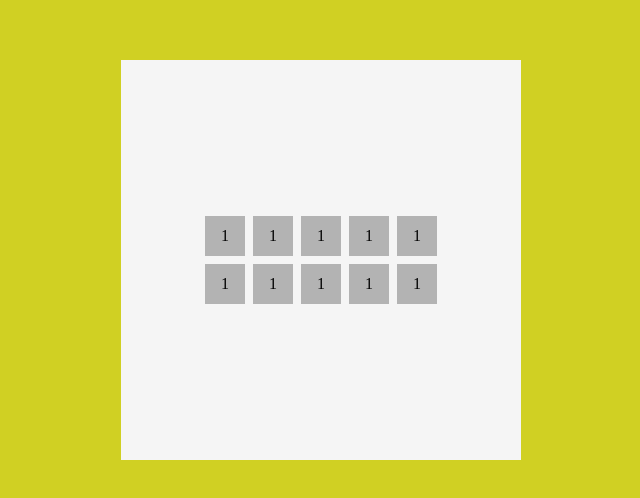
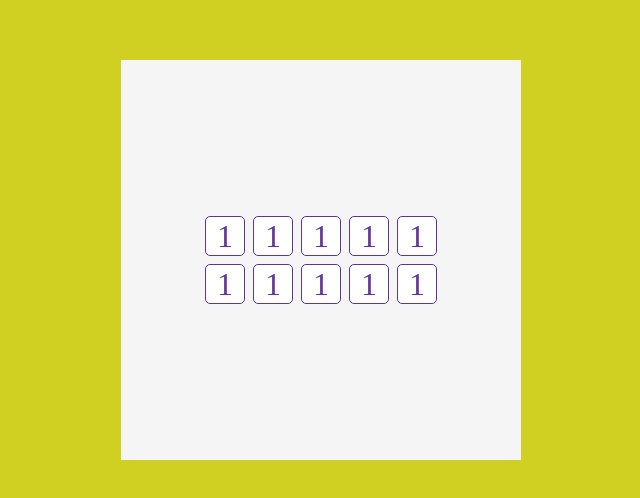
Before and after one commit to sofiaborovskaia/react-tenzies, a React (Create React App) app: page / in a window 1280 px wide. Shown: the part 140-638 px from the top of the page, without its empty margins (319-959 px from the left). Built offline with nearby package versions, Linux system fonts and the light colour scheme.

Commit message:
Fiest styling of Die component

```diff
--- a/src/Die.js
+++ b/src/Die.js
@@ -1,5 +1,9 @@
 function Die(props) {
-	return <div className="die"> {props.value}</div>;
+	return (
+		<div className="die">
+			<div className="die-text">{props.value}</div>
+		</div>
+	);
 }
 
 export default Die;
--- a/src/style.css
+++ b/src/style.css
@@ -30,10 +30,18 @@ main {
 }
 
 .die {
-	background-color: rgb(179, 179, 179);
+	background-color: white;
 	width: 2.5rem;
 	height: 2.5rem;
+	border-radius: 5px;
+	border: 1px rebeccapurple solid;
+	cursor: pointer;
 
 	display: grid;
 	place-items: center;
 }
+
+.die-text {
+	color: rebeccapurple;
+	font-size: 2rem;
+}
```
